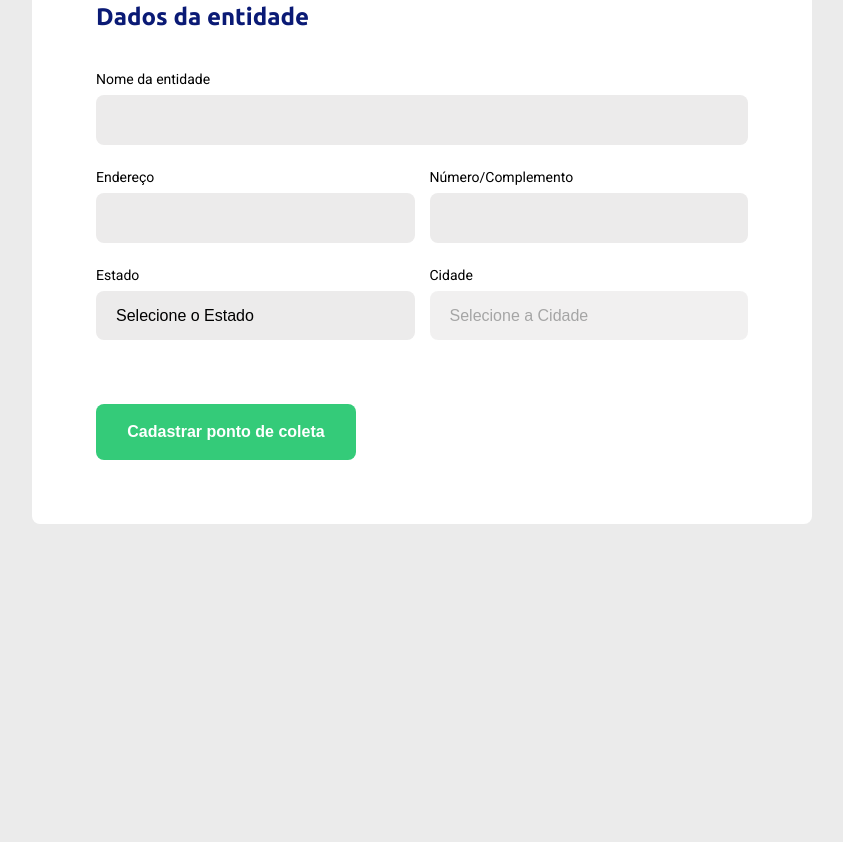
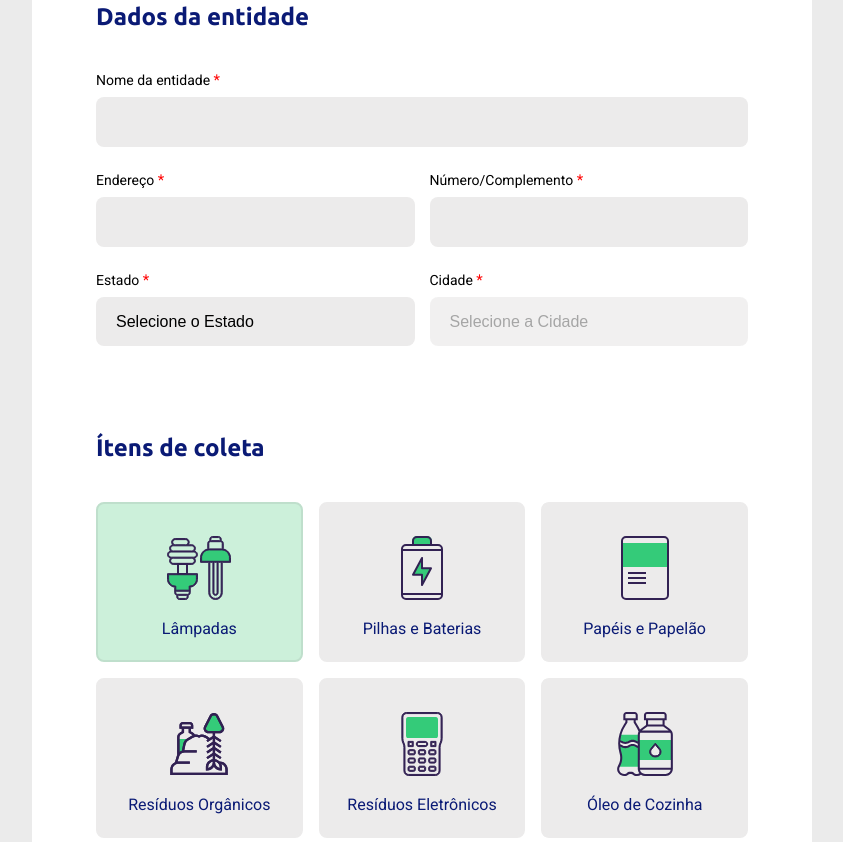
Before and after one commit to LucianErick/Ecoleta-NLW, a plain HTML site: page html/create-point.html in a window 1280 px wide. Shown: the part 339-1181 px from the top of the page, without its empty margins (218-1061 px from the left). Before the commit the page ends 943 px from the top, so only its background shows below. Drawn offline with Linux system fonts and the light colour scheme; no server answers.

Commit message:
Fim do formulário

```diff
--- a/html/create-point.html
+++ b/html/create-point.html
@@ -31,44 +31,77 @@
                     </legend>
 
                     <div class="field">
-                        <label for="name">Nome da entidade</label>
-                        <input type="text" name="name">
+                        <label for="name">Nome da entidade <span class="red-star">*</span> </label>
+                        <input type="text" name="name" required>
                     </div>
 
                     <div class="field-group">
                         <div class="field">
-                            <label for="adress">Endereço</label>
-                            <input type="text" name="adress">
+                            <label for="adress">Endereço <span class="red-star">*</span></label>
+                            <input type="text" name="adress" required>
                         </div>
                         <div class="field">
-                            <label for="adress2">Número/Complemento</label>
-                            <input type="text" name="adress2">
+                            <label for="adress2">Número/Complemento <span class="red-star">*</span></label>
+                            <input type="text" name="adress2" required>
                         </div>
                     </div>
 
                     <div class="field-group">
                         <div class="field">
-                            <label for="state">Estado</label>
-                            <select name="uf">
+                            <label for="state">Estado <span class="red-star">*</span></label>
+                            <select name="uf" required>
                                 <option value="">Selecione o Estado</option>
                             </select>
                             <input type="hidden" name="state">
                         </div>
 
                         <div class="field">
-                            <label for="city">Cidade</label>
-                            <select name="city" disabled>
+                            <label for="city">Cidade <span class="red-star">*</span></label>
+                            <select name="city" disabled required>
                                 <option value="">Selecione a Cidade</option>
                             </select>
                         </div>
                     </div>
                 </fieldset>
 
-                <!-- <fieldset>
-                        <legend>
-                            <h2>Items de coleta</h2>
-                        </legend>
-                </fieldset> -->
+                <fieldset>
+                       <legend>
+                           <h2>Ítens de coleta</h2>
+                       </legend>
+
+                       <div class="items-grid">
+                           <li data-id="1" class="selected">
+                               <img src="../Imagens/icones/lampadas.svg" alt="Lâmpadas">
+                               <span>Lâmpadas</span>
+                           </li>
+
+                            <li data-id="2">
+                                <img src="../Imagens/icones/baterias.svg" alt="Pilhas e Baterias">
+                                <span>Pilhas e Baterias</span>
+                            </li>
+
+                            <li data-id="3">
+                                <img src="../Imagens/icones/papeis-papelao.svg" alt="Papéis">
+                                <span>Papéis e Papelão</span>
+                            </li>
+
+                            <li data-id="4">
+                                <img src="../Imagens/icones/organicos.svg" alt="Orgânicos">
+                                <span>Resíduos Orgânicos</span>
+                            </li>
+
+                            <li data-id="5">
+                                <img src="../Imagens/icones/eletronicos.svg" alt="Resíduos Eletrônicos">
+                                <span>Resíduos Eletrônicos</span>
+                            </li>
+
+                            <li data-id="6">
+                                <img src="../Imagens/icones/oleo.svg" alt="Óleo de Cozinha">
+                                <span>Óleo de Cozinha</span>
+                            </li>
+                       </div>
+                       <input type="hidden" name="items" value="">
+                </fieldset>
 
                 <button type="submit">Cadastrar ponto de coleta</button>
             </form>
--- a/scripts/create-point.js
+++ b/scripts/create-point.js
@@ -23,12 +23,15 @@ function getCities(event) {
 
     const url = `https://servicodados.ibge.gov.br/api/v1/localidades/estados/${ufValue}/municipios`
 
+    citySelect.innerHTML = `<option value>Selecione a cidade</option>`
+    citySelect.disabled = true
+
     fetch(url)
     .then(res => res.json())
     .then(cities => {
 
         for (const city of cities) {
-            citySelect.innerHTML += `<option value="${city.id}">${city.nome}</option>`
+            citySelect.innerHTML += `<option value="${city.nome}">${city.nome}</option>`
         }
         citySelect.disabled = false
     })
@@ -36,3 +39,45 @@ function getCities(event) {
 
 document.querySelector("select[name=uf]")
 .addEventListener("change", getCities)
+
+// Itens de Coleta
+
+const itemsToCollect = document.querySelectorAll(".items-grid li")
+for (const item of itemsToCollect) {
+    item.addEventListener("click", handleSelectedItem)
+}
+
+const collectedItems = document.querySelector("input[name=items")
+let selectedItems = []
+
+function handleSelectedItem(event) {
+
+    const itemLi = event.target
+
+    // adiciona ou remove uma classe com JavaScript
+    itemLi.classList.toggle("selected")
+    //add == Adiciona || remove == remove || toggle == Se existir, remova. Senão, adicone.
+
+    const itemId = itemLi.dataset.id
+
+    const alreadySelected = selectedItems.findIndex(item => {
+        const itemFound = item==itemId
+        return itemFound
+    })
+    //Verificar se existem itens selecionados
+    // se sim, pegue-os
+    if (alreadySelected >= 0) {
+        // Se já estiver selecionado, tirar da seleção
+        const filteredItems = selectedItems.filter(item => {
+            const itemIsDiferent = item != itemId
+            return itemIsDiferent
+        })
+        selectedItems = filteredItems
+    } else {
+        // se não, adicionar à seleção
+        selectedItems.push(itemId)
+    }
+
+    //Atualizar o campo escondido com os dados selecionados
+    collectedItems.value = selectedItems
+}
--- a/styles/create-point.css
+++ b/styles/create-point.css
@@ -82,6 +82,11 @@ form label {
     margin-bottom: 8px;
 }
 
+.red-star {
+    color: red;
+    font-size: 15px;
+}
+
 form .field-group .field + .field {
     margin-left: 15px;
 }
@@ -104,3 +109,48 @@ form button:hover {
     background-color: rgba(4, 90, 1, 0.863);
     width: 265px;
 }
+
+.items-grid {
+    display: grid;
+    grid-template-columns: 1fr 1fr 1fr;
+    gap: 16px;
+}
+
+.items-grid li {
+    background-color: #ecebeb;
+    list-style: none;
+    border: 2px solid #ecebeb;
+    border-radius: 8px;
+    height: 160px;
+    padding: 32px 24px 16px;
+    display: flex;
+    flex-direction: column;
+    align-items: center;
+    justify-content: space-between;
+    text-align: center;
+    cursor: pointer;
+    transition: 400ms;
+}
+
+.items-grid li:hover {
+    background-color: #c5c5c5;
+    border: 2px solid #c5c5c5;
+}
+
+.items-grid li span {
+    margin-top: 12px;
+    flex: 1;
+    display: flex;
+    align-items: center;
+    color: var(--title-color);
+}
+
+.items-grid li.selected {
+    background: #ccf0da;
+    border: 2px solid #bfdfcc;
+}
+
+.items-grid li img,
+.items-grid li span {
+    pointer-events: none;
+}
--- a/styles/home.css
+++ b/styles/home.css
@@ -20,8 +20,8 @@
 #page-home header a span{
     margin-right: 15px;
     display: flex;
-    background: url("../Imagens/icones/log-in.svg");
-    width: 25px;
+    background: url("../Imagens/icones/log-in.svg") no-repeat;
+    width: 20px;
     height: 20px;
 }
 
```
Also changed, not shown: html/index.html (+2 -0 lines).
